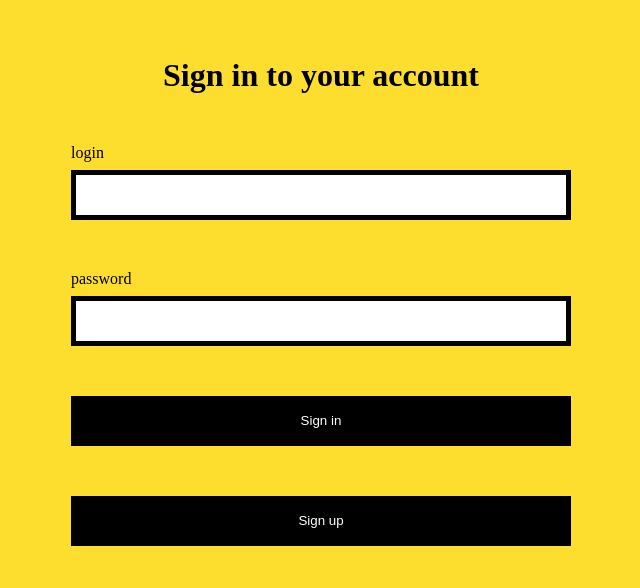
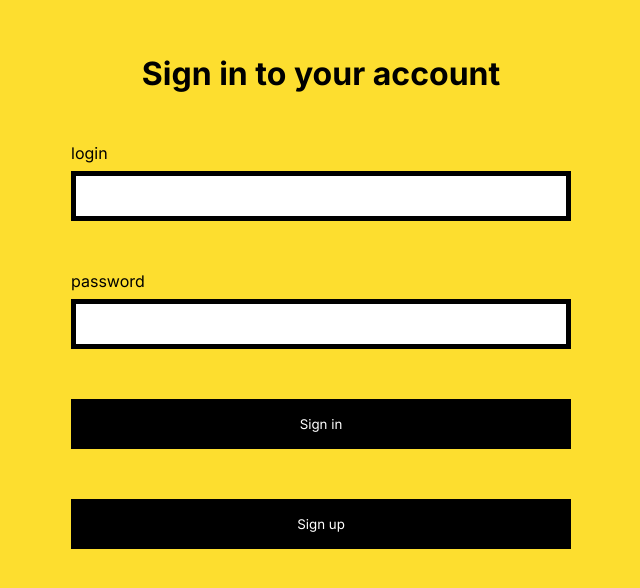
Before and after one commit to hugoforestier/Bomb-Party-Gang-Gang, a React (Create React App) app: page /signin in a window 1280 px wide. Shown: the part 124-712 px from the top of the page, without its empty margins (319-959 px from the left). Built offline with nearby package versions, Linux system fonts and the light colour scheme.

Commit message:
💄 Added Inter via Google Fonts

```diff
--- a/public/index.html
+++ b/public/index.html
@@ -2,6 +2,9 @@
 <html lang="en">
   <head>
     <meta charset="utf-8" />
+    <link rel="preconnect" href="https://fonts.googleapis.com">
+    <link rel="preconnect" href="https://fonts.gstatic.com" crossorigin>
+    <link href="https://fonts.googleapis.com/css2?family=Inter:wght@100;400;700&display=swap" rel="stylesheet">
     <link rel="icon" href="%PUBLIC_URL%/favicon.ico" />
     <meta name="viewport" content="width=device-width, initial-scale=1" />
     <meta name="theme-color" content="#000000" />
--- a/src/styles/global.scss
+++ b/src/styles/global.scss
@@ -5,6 +5,7 @@
 
 * {
   box-sizing: border-box;
+  font-family: 'Inter', sans-serif;
 }
 
 :root {
```
